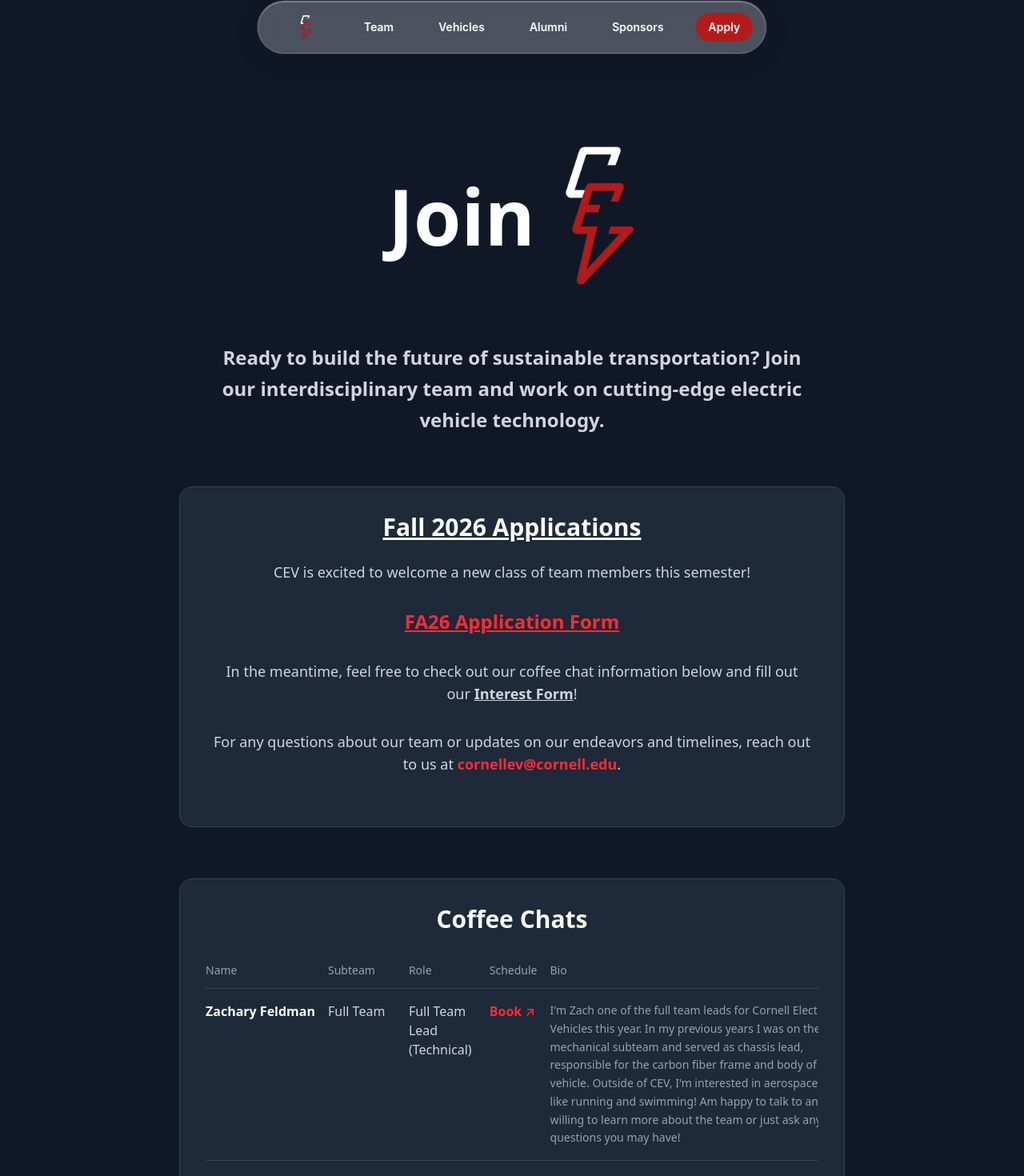
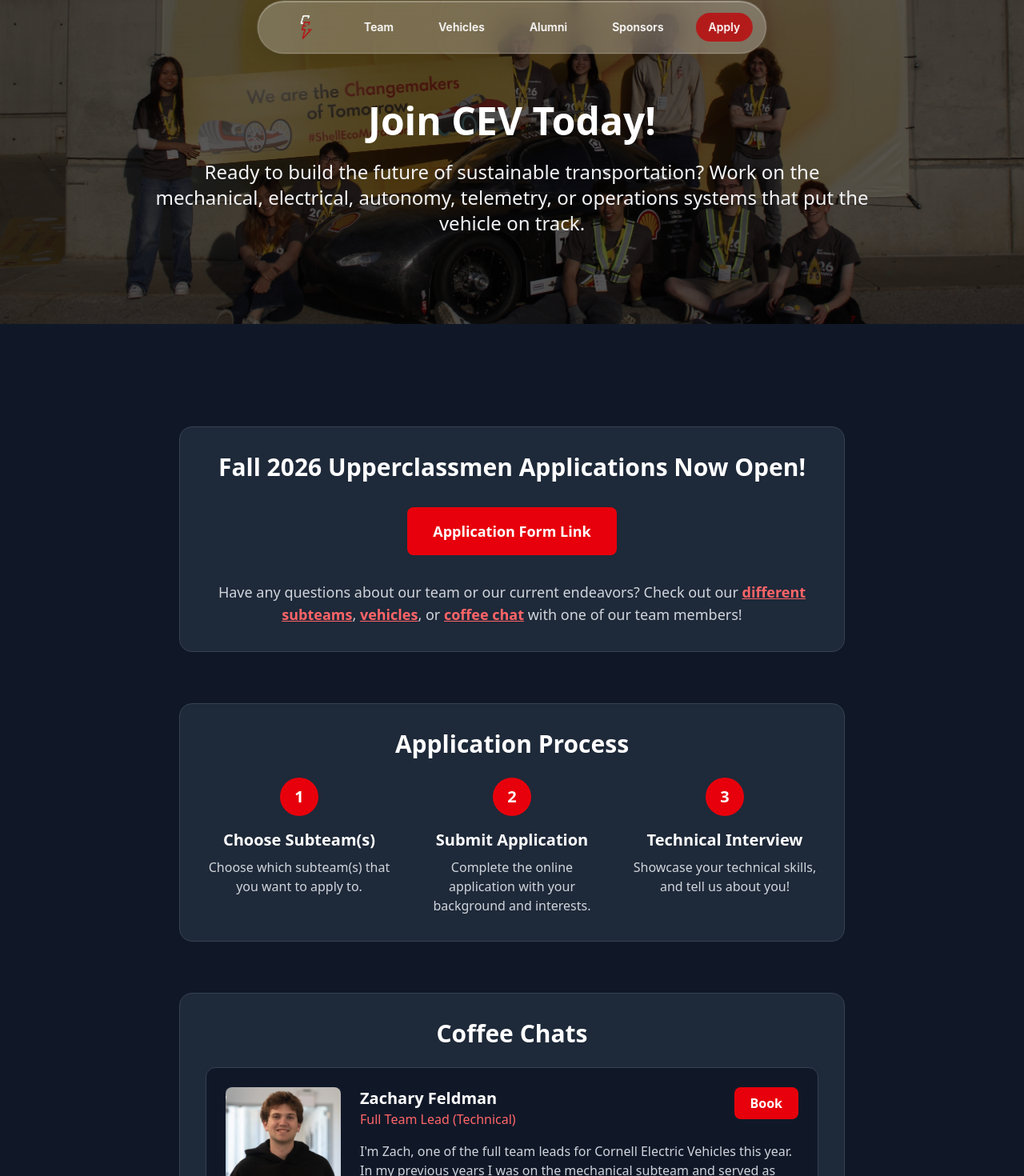
Before and after one commit to ChickenCoupe/ev-website, a Next.js app: page /apply in a window 1280 px wide. Shown: the part 15-1485 px from the top of the page at 80% size. Built offline with nearby package versions, Linux system fonts and the light colour scheme.

Commit message:
revamp apply page

```diff
--- a/src/app/apply/page.tsx
+++ b/src/app/apply/page.tsx
@@ -6,9 +6,42 @@
 import Footer from '@/components/Footer'
 import { parseCsv } from '@/lib/csv'
 
+const photoPath = (name: string) => {
+  const photos: Record<string, string> = {
+    'Zachary Feldman': '/team/zach-feldman.jpg',
+    'Cam Mazzacane': '/team/cam-mezzacane.jpg',
+  }
+  return photos[name] ?? `/team/${name.toLowerCase().replace(/[^a-z0-9]+/g, '-')}.jpg`
+}
+
 
 export default function Apply() {
+  const subteamOrder: Record<string, number> = {
+    'Full Team': 0,
+    Mechanical: 1,
+    Electrical: 2,
+    Telemetry: 3,
+    Autonomy: 4,
+    Operations: 5,
+  }
   const coffeeChats = parseCsv(fs.readFileSync(path.join(process.cwd(), 'src/data/coffee-chats.csv'), 'utf8'))
+    .sort((a, b) => {
+      const subteamDifference = (subteamOrder[a.Subteam] ?? 99) - (subteamOrder[b.Subteam] ?? 99)
+      if (subteamDifference !== 0) return subteamDifference
+
+      const isPrimaryLead = (chat: Record<string, string>) => {
+        const role = chat.Role.toLowerCase().trim()
+        const subteam = chat.Subteam.toLowerCase().trim()
+        return role.includes('full team lead') || role === `${subteam} lead`
+      }
+      const aIsLead = isPrimaryLead(a) ? 0 : 1
+      const bIsLead = isPrimaryLead(b) ? 0 : 1
+      if (aIsLead !== bIsLead) return aIsLead - bIsLead
+
+      const aLastName = a.Name.trim().split(/\s+/).pop() ?? ''
+      const bLastName = b.Name.trim().split(/\s+/).pop() ?? ''
+      return aLastName.localeCompare(bLastName)
+    })
 
   const subteams = [
     {
@@ -90,47 +123,81 @@
 
   return (
     <div className="min-h-screen bg-gray-900">
+      <section className="relative flex min-h-[420px] items-center overflow-hidden py-20 pt-28 text-white">
+        <Image
+          src="/comp-tech-inspection-group-pic.JPG"
+          alt="Cornell Electric Vehicles team at technical inspection"
+          fill
+          priority
+          className="object-cover"
+        />
+        <div className="absolute inset-0 bg-black/60" />
+        <div className="relative z-10 mx-auto max-w-7xl px-4 text-center sm:px-6 lg:px-8">
+          <h1 className="mb-6 text-4xl font-bold md:text-5xl">Join CEV Today!</h1>
+          <p className="mx-auto max-w-4xl text-xl text-gray-100 md:text-2xl">
+            Ready to build the future of sustainable transportation? Work on the mechanical, electrical, autonomy, telemetry, or operations systems that put the vehicle on track.
+          </p>
+        </div>
+      </section>
+
       <div className="max-w-4xl mx-auto px-4 sm:px-6 lg:px-8 py-12 pt-32">
-        {/* Header */}
-        <div className="text-center mb-16">
-          <div className="flex items-center justify-center space-x-9 py-16">
-            <h1 className="text-white text-8xl font-bold">Join</h1>
-            <Image src="/logo.png" alt="Logo" width={90} height={90} />
-          </div>
-          <p className="text-2xl text-gray-300 max-w-3xl mx-auto leading-relaxed font-bold">
-            Ready to build the future of sustainable transportation? Join our interdisciplinary team
-            and work on cutting-edge electric vehicle technology.
+        <div className="mb-16 bg-gray-800 rounded-2xl border border-gray-700 p-8 text-center">
+          <h2 className="text-3xl font-bold text-white mb-8">Fall 2026 Upperclassmen Applications Now Open!</h2>
+          {/* <p className="text-lg text-gray-300 mb-8 text-center">Please note that <b>applications are now <u>closed</u>.</b> We look forward to seeing you apply in the future!</p> */}
+          <Link
+            href="https://docs.google.com/forms/d/e/1FAIpQLSccbMhOsd8ubA3QOC4H1Q3ZRBalmmk0lNqcNneyT-N650SZDg/viewform?usp=sharing&ouid=102160163982044776728"
+            className="inline-block rounded-lg bg-red-600 px-8 py-4 text-lg font-semibold text-white transition-colors hover:bg-red-500 mb-8"
+          >
+            Application Form Link
+          </Link>
+          <p className="text-lg text-gray-300">Have any questions about our team or our current endeavors? Check out our{' '}
+            <Link href="/team" className="font-semibold text-red-400 underline hover:text-red-300">different subteams</Link>,{' '}
+            <Link href="/vehicles" className="font-semibold text-red-400 underline hover:text-red-300">vehicles</Link>, or{' '}
+            <Link
+              href="#coffee-chats"
+              className="font-semibold text-red-400 underline hover:text-red-300"
+            >
+              coffee chat
+            </Link>
+            {' '}with one of our team members!
           </p>
         </div>
 
-        <div className="mb-16 bg-gray-800 rounded-2xl border border-gray-700 p-8">
-          <h2 className="text-3xl font-bold text-white mb-6 text-center"><u>Fall 2026 Applications</u></h2>
-          <p className="text-lg text-gray-300 mb-8 text-center">CEV is excited to welcome a new class of team members this semester!</p>
-          {/* <p className="text-lg text-gray-300 mb-8 text-center">Please note that <b>applications are now <u>closed</u>.</b> We look forward to seeing you apply in the future!</p> */}
-          <Link
-            href="https://docs.google.com/forms/d/e/1FAIpQLSccbMhOsd8ubA3QOC4H1Q3ZRBalmmk0lNqcNneyT-N650SZDg/viewform?usp=sharing&ouid=102160163982044776728"
-          >
-            <p className="text-2xl text-red-500 hover:text-red-400 transition-colors mb-8 text-center underline font-bold">
-              FA26 Application Form
-            </p>
-          </Link>
-          <p className="text-lg text-gray-300 mb-8 text-center">In the meantime, feel free to check out our coffee chat information below and fill out our&nbsp;
-            <Link
-              href="https://docs.google.com/forms/d/e/1FAIpQLSeOiA6IviGpDakDMj3sVqL3S5kQ7EKaokoGURqYLDLo29L5cA/viewform?usp=dialog"
-              className="text-gray-150 hover:text-white transition-colors font-bold underline"
-            >
-              Interest Form
-            </Link>
-            !</p>
-          {/* <p className="text-lg text-gray-300 mb-8 text-center">Thank you for your interest in joining our team! We&apos;ve been thrilled to engage with so many passionate individuals keen on pushing the limits of autonomous and electric vehicle innovation.</p> */}
-          {/* <p className="text-lg text-gray-300 mb-8 text-center">CEV thrives thanks to a dedicate team of electrical, mechanical, and software engineers working alongside project managers, financial advisors, and graphic designers. We&apos;re hoping to see you among us in the next application cycle! </p> */}
-          <p className="text-lg text-gray-300 mb-8 text-center">For any questions about our team or updates on our endeavors and timelines, reach out to us at <a href="mailto:cornellev@cornell.edu" className="font-bold text-red-500">cornellev@cornell.edu</a>.</p>
+        {/* Application Process */}
+        <div className="bg-gray-800 rounded-2xl p-8 mb-16 border border-gray-700">
+          <h2 className="text-3xl font-bold text-white mb-6 text-center">Application Process</h2>
+          <div className="grid md:grid-cols-3 gap-8">
+            <div className="text-center"><div className="bg-red-600 text-white rounded-full w-12 h-12 flex items-center justify-center text-xl font-bold mx-auto mb-4">1</div><h3 className="text-xl font-semibold text-white mb-2">Choose Subteam(s)</h3><p className="text-gray-300">Choose which subteam(s) that you want to apply to.</p></div>
+            <div className="text-center"><div className="bg-red-600 text-white rounded-full w-12 h-12 flex items-center justify-center text-xl font-bold mx-auto mb-4">2</div><h3 className="text-xl font-semibold text-white mb-2">Submit Application</h3><p className="text-gray-300">Complete the online application with your background and interests.</p></div>
+            <div className="text-center"><div className="bg-red-600 text-white rounded-full w-12 h-12 flex items-center justify-center text-xl font-bold mx-auto mb-4">3</div><h3 className="text-xl font-semibold text-white mb-2">Technical Interview</h3><p className="text-gray-300">Showcase your technical skills, and tell us about you!</p></div>
+          </div>
         </div>
 
         {/* Coffee Chats */}
-        <div className="mb-16 bg-gray-800 rounded-2xl border border-gray-700 p-8">
+        <div id="coffee-chats" className="mb-16 bg-gray-800 rounded-2xl border border-gray-700 p-8 scroll-mt-24">
           <h2 className="text-3xl font-bold text-white mb-6 text-center">Coffee Chats</h2>
-          <div className="overflow-x-auto">
+          <div className="space-y-6">
+            {coffeeChats.map((chat) => (
+              <div key={`profile-${chat.Name}`} className="flex flex-col gap-6 rounded-xl border border-gray-700 bg-gray-900 p-6 sm:flex-row">
+                <Image src={photoPath(chat.Name)} alt={chat.Name} width={144} height={144} className="h-36 w-36 shrink-0 rounded-lg object-cover" />
+                <div className="min-w-0 flex-1">
+                  <div className="flex flex-col gap-4 sm:flex-row sm:items-start sm:justify-between">
+                    <div>
+                      <h3 className="text-xl font-bold text-white">{chat.Name}</h3>
+                      <p className="text-red-400">{chat.Role}</p>
+                    </div>
+                    {chat['Google Calendar Link'] && (
+                      <a href={chat['Google Calendar Link']} target="_blank" rel="noopener noreferrer" className="inline-flex shrink-0 rounded-lg bg-red-600 px-5 py-2 font-semibold text-white hover:bg-red-500">
+                        Book
+                      </a>
+                    )}
+                  </div>
+                  <p className="mt-4 text-gray-300">{chat.Bio}</p>
+                </div>
+              </div>
+            ))}
+          </div>
+          <div className="hidden">
             <table className="w-full text-left">
               <thead>
                 <tr className="text-gray-400 text-sm border-b border-gray-700">
@@ -170,7 +237,7 @@
         </div>
 
         {/* Application Process */}
-        <div className="bg-gray-800 rounded-2xl p-8 mb-16 border border-gray-700">
+        <div className="hidden bg-gray-800 rounded-2xl p-8 mb-16 border border-gray-700">
           <h2 className="text-3xl font-bold text-white mb-6 text-center">Application Process</h2>
           <div className="grid md:grid-cols-3 gap-8">
             <div className="text-center">
@@ -198,7 +265,7 @@
         </div>
 
         {/* Subteams */}
-        <div className="mb-16">
+        <div className="hidden mb-16">
           <h2 className="text-3xl font-bold text-white mb-8 text-center">Our Subteams</h2>
           <div className="grid md:grid-cols-2 lg:grid-cols-3 gap-6">
             {subteams.map((subteam) => (
@@ -255,7 +322,7 @@
         {/* </div> */}
 
         {/* CTA */}
-        <div className="text-center bg-gray-800 rounded-2xl mb-16 p-8 border-gray-700">
+        <div className="hidden text-center bg-gray-800 rounded-2xl mb-16 p-8 border-gray-700">
           <h2 className="text-3xl font-bold text-white mb-6">Ready to Apply?</h2>
           <p className="text-lg text-gray-300 mb-8">Applications open at the beginning of each semester.</p>
           <div className="flex flex-col sm:flex-row gap-4 justify-center">
```
Also changed, not shown: public/comp-tech-inspection-group-pic.JPG (added), src/data/coffee-chats.csv.
